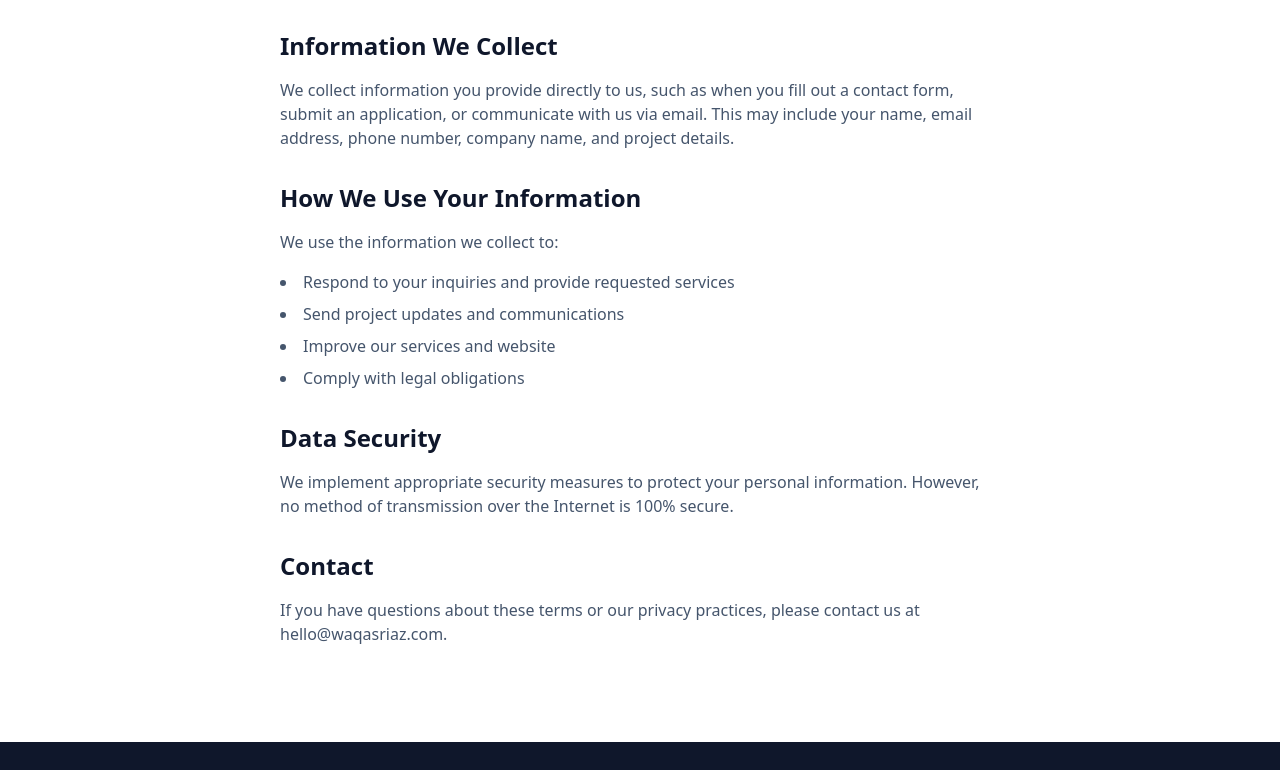
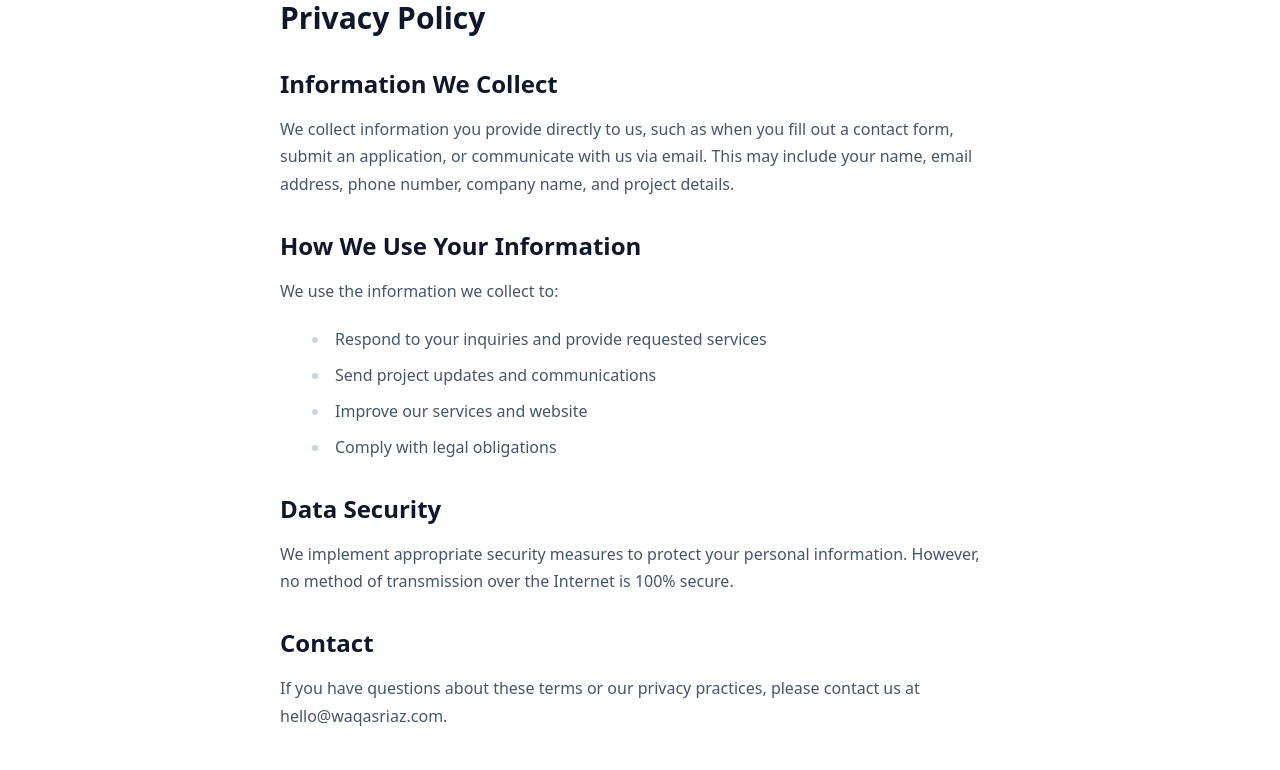
Before and after one commit to waqasriaz/waqasriaz.com, a Next.js app: page /terms in a window 1280 px wide. Shown: the part 1131-1901 px from the top of the page. Built offline with nearby package versions, Linux system fonts and the light colour scheme.

Commit message:
fixed: TipTap editor HTML formatting with Tailwind v4 CSS layer fix

```diff
--- a/app/globals.css
+++ b/app/globals.css
@@ -1,4 +1,5 @@
 @import "tailwindcss";
+@plugin "@tailwindcss/typography";
 @import "../styles/animations.css";
 
 :root {
@@ -53,3 +54,56 @@ body {
   background-clip: text;
   -webkit-text-fill-color: transparent;
 }
+
+/* TipTap Editor Prose Styles */
+@layer base {
+  .prose h1 { font-size: 2rem; font-weight: 700; margin: 1.5rem 0 1rem; line-height: 1.2; }
+  .prose h2 { font-size: 1.5rem; font-weight: 700; margin: 1.25rem 0 0.75rem; line-height: 1.3; }
+  .prose h3 { font-size: 1.25rem; font-weight: 600; margin: 1rem 0 0.5rem; line-height: 1.4; }
+  .prose p { margin: 0.75rem 0; line-height: 1.7; }
+  .prose ul { list-style: disc; padding-left: 1.5rem; margin: 0.75rem 0; }
+  .prose ol { list-style: decimal; padding-left: 1.5rem; margin: 0.75rem 0; }
+  .prose li { margin: 0.25rem 0; }
+  .prose li p { margin: 0; }
+  .prose blockquote {
+    border-left: 4px solid #c4b5fd;
+    padding-left: 1rem;
+    margin: 1rem 0;
+    font-style: italic;
+    color: #64748b;
+  }
+  .prose pre {
+    background: #1e293b;
+    color: #e2e8f0;
+    padding: 1rem;
+    border-radius: 0.5rem;
+    overflow-x: auto;
+    margin: 1rem 0;
+    font-family: var(--font-mono);
+  }
+  .prose code {
+    background: #f1f5f9;
+    padding: 0.125rem 0.25rem;
+    border-radius: 0.25rem;
+    font-size: 0.875em;
+    font-family: var(--font-mono);
+  }
+  .prose pre code { background: transparent; padding: 0; }
+  .prose a { color: #5b21b6; text-decoration: underline; }
+  .prose img { max-width: 100%; border-radius: 0.5rem; margin: 1rem auto; display: block; }
+  .prose hr { border: none; border-top: 1px solid #e2e8f0; margin: 2rem 0; }
+  .prose strong { font-weight: 600; }
+  .prose em { font-style: italic; }
+
+  /* TipTap ProseMirror editor styles */
+  .ProseMirror:focus {
+    outline: none;
+  }
+  .ProseMirror p.is-editor-empty:first-child::before {
+    content: attr(data-placeholder);
+    float: left;
+    color: #94a3b8;
+    pointer-events: none;
+    height: 0;
+  }
+}
```
Also changed, not shown: package.json (+7 -0 lines), 1 other file (tests, documents, lock files or other folders).
